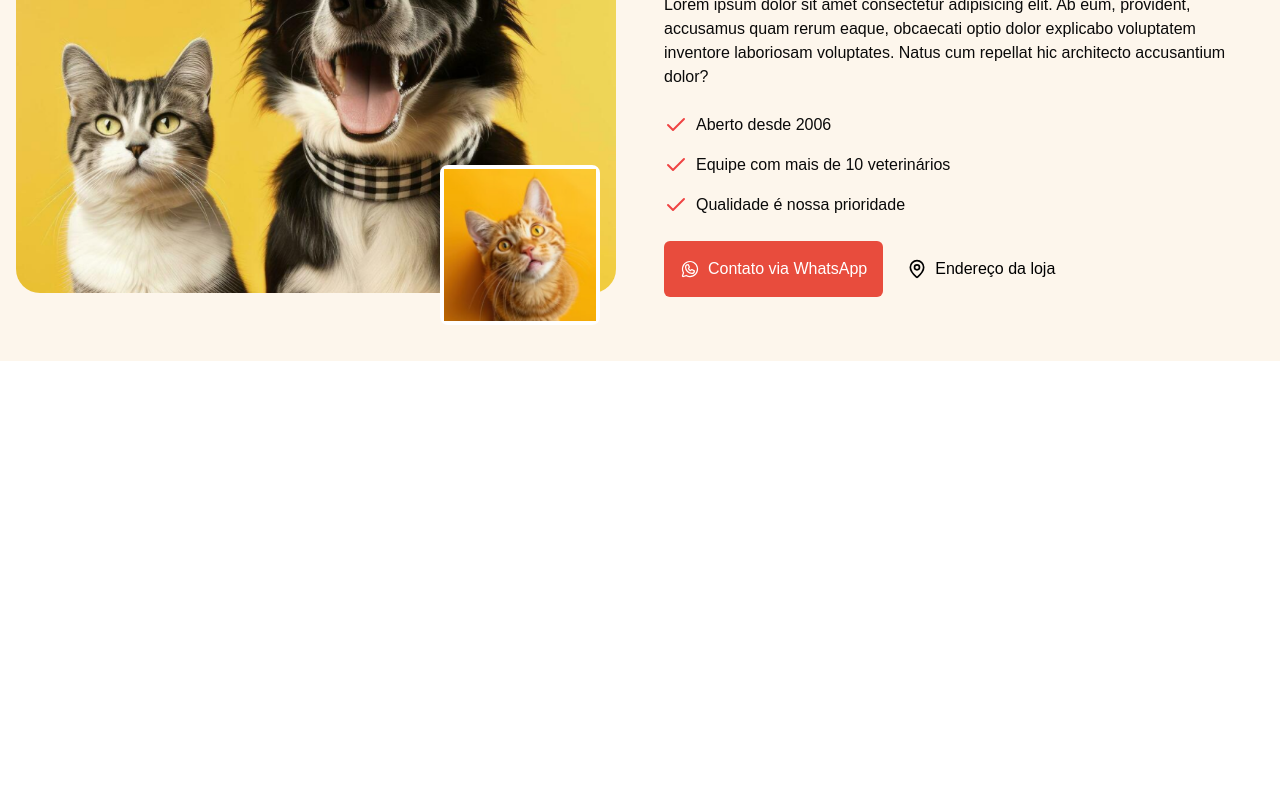
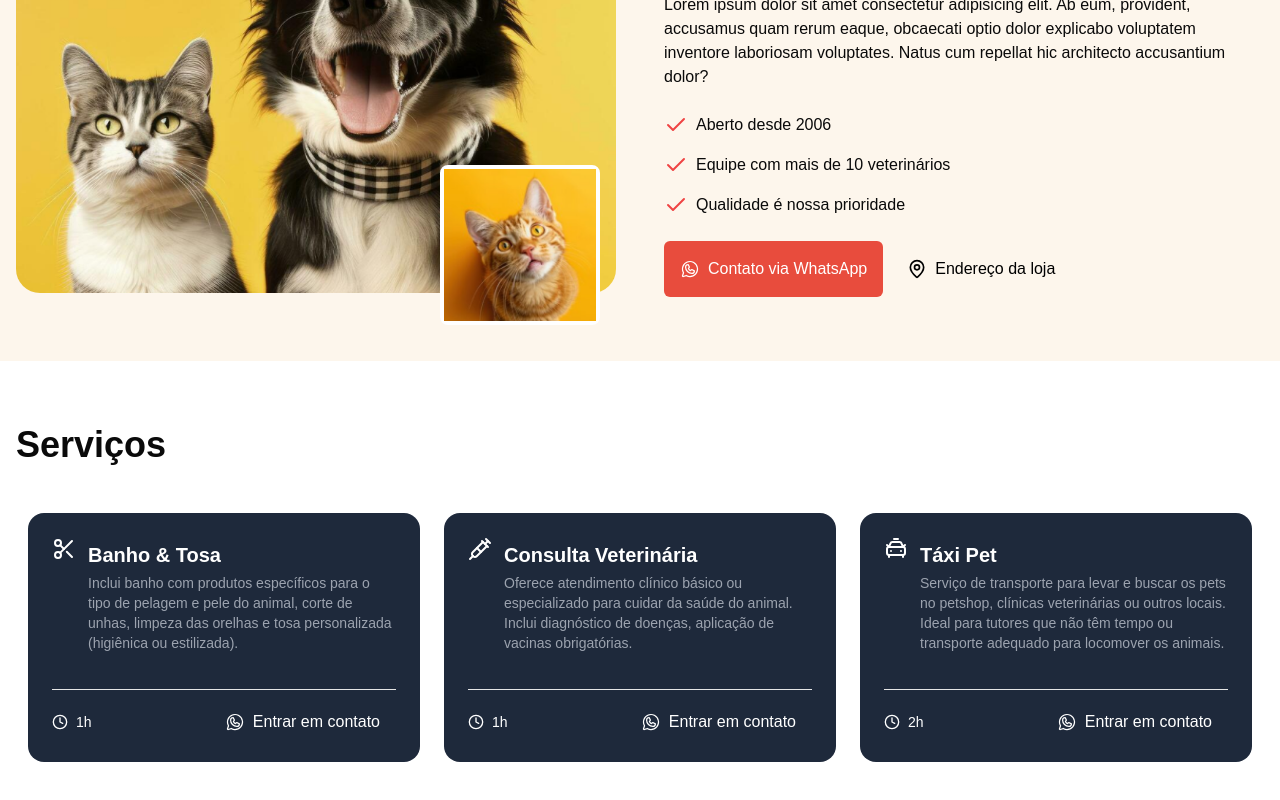
Before and after one commit to dev-brunosantos/Pets, a Next.js app: page / in a window 1280 px wide. Shown: the part 690-1490 px from the top of the page. Before the commit the page ends 1051 px from the top, so only its background shows below. Built offline with nearby package versions, Linux system fonts and the light colour scheme.

Commit message:
Adicoinando o componente de serviços na tela principal

```diff
--- a/src/app/page.tsx
+++ b/src/app/page.tsx
@@ -1,11 +1,13 @@
 import { About } from "./_components/about";
 import { Hero } from "./_components/hero";
+import { Services } from "./_components/services";
 
 export default function Home() {
   return(
     <main>
       <Hero />
       <About />
+      <Services />
     </main>
   )
 }
```
